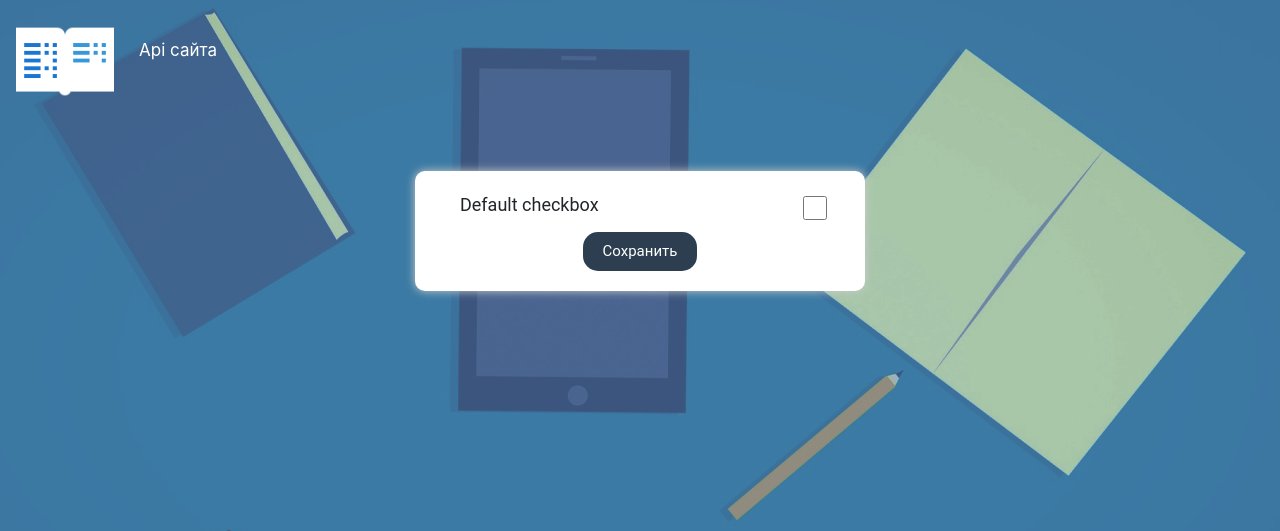
After one commit to TimurTimergalin/EDUde, a Flask app: template templates/add_students.html in a window 1280 px wide. The commit adds this page. Shown: the top 531 px of the page. Run offline with Flask 2, Linux system fonts and the light colour scheme; the template is opened without the code that fills it: values that come from a table or form of the project are taken from there, others are empty; parts of the project's set-up code (start-up, migrations or seed data) failed here and were passed over; some libraries are stand-ins or nearby versions.

Commit message:
Плюс студент)

```diff
--- /dev/null
+++ b/templates/add_students.html
@@ -0,0 +1,26 @@
+{% extends "base.html" %}
+{% block else_link %}
+    <link rel="stylesheet" href="../static/css/labels.css">
+    <link rel="stylesheet" href="../static/css/about.css">
+    <link rel="stylesheet" href="../static/css/log__in.css.css">
+<link rel="stylesheet" href="../static/css/new_task.css">
+{% endblock %}
+
+{% block content %}
+<form>
+  <div class="form-check" style="width: 800px">
+  <input class="form-check-input" type="checkbox" value="" id="defaultCheck1">
+  <label class="form-check-label" for="defaultCheck1">
+    Default checkbox
+  </label>
+</div>
+  <div class="buttons">
+        {{ form.submit(type="submit") }}<br>
+        {% for error in form.submit.errors %}
+            <p class="alert alert-danger" role="alert">
+                {{ error }}
+            </p>
+        {% endfor %}
+        </div>
+</form>
+{% endblock %}
```
Also changed, not shown: templates/new_task.html (+0 -10 lines).
